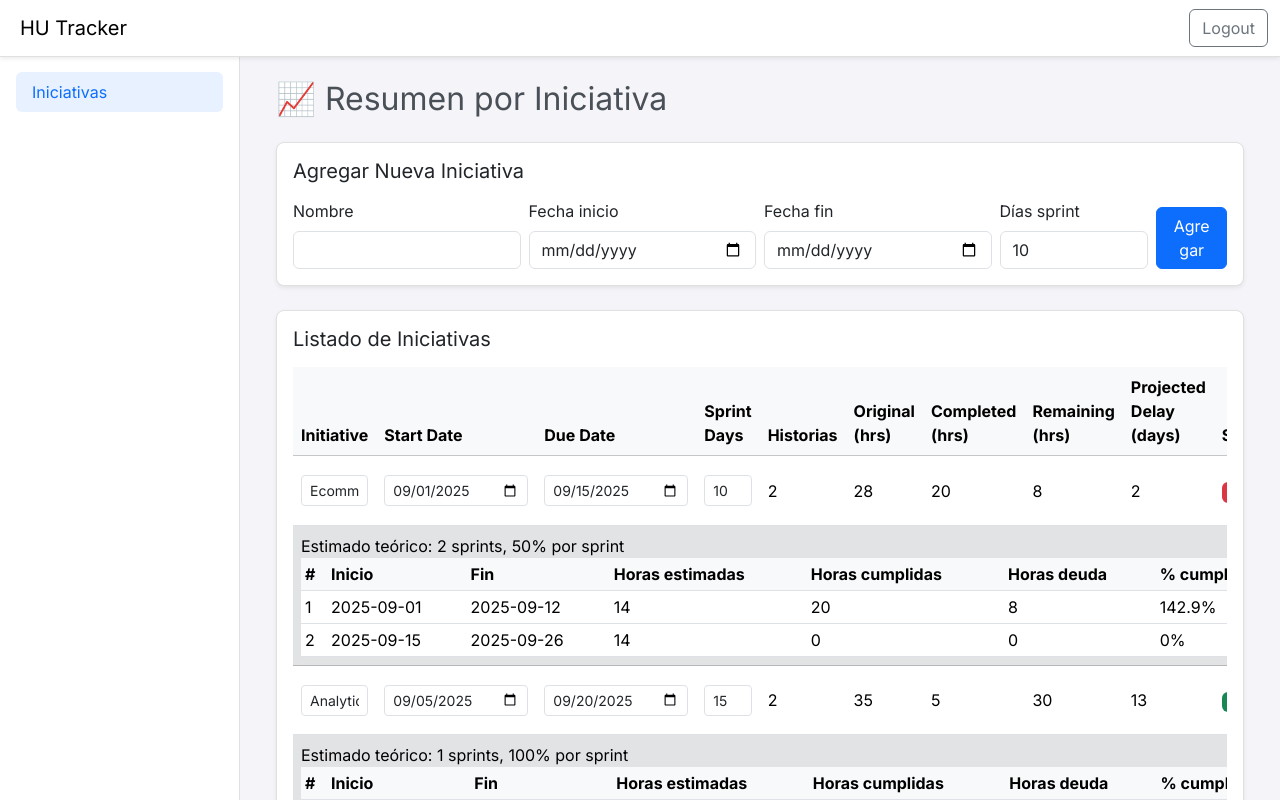
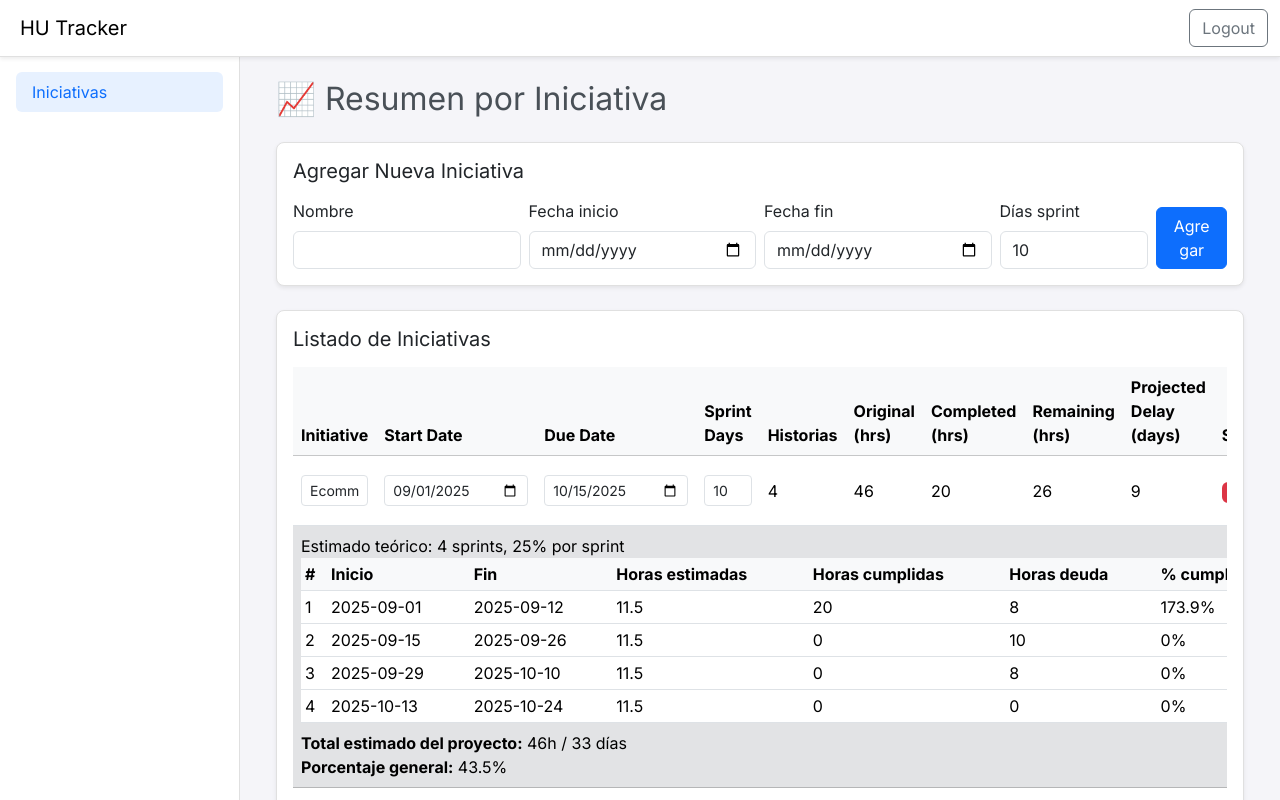
Before and after one commit to EdsonGarcia13/Hu-Tracker, a React (Vite) app: page /login in a window 1280 px wide. Both pictures are taken after typing "name@example.com", "Sample123" into the empty fields and a click on the button "Entrar". Shown: the top 800 px of the page. Built offline with nearby package versions, Linux system fonts and the light colour scheme.

Commit message:
Add sprint-rich initiative mock and overall totals

```diff
--- a/src/mocks/initiativesMock.js
+++ b/src/mocks/initiativesMock.js
@@ -4,7 +4,7 @@
     id: "ini-1",
     name: "Ecommerce Platform",
     startDate: "2025-09-01",
-    dueDate: "2025-09-15",
+    dueDate: "2025-10-15",
     sprintDays: 10,
     stories: [
       {
@@ -27,14 +27,34 @@
         "Start Date": "2025-09-02",
         "Due Date": "2025-09-08",
       },
+      {
+        id: "hu-5",
+        Title: "Lista de deseos",
+        State: "ToDo",
+        "Original Estimate": 10,
+        "Completed Work": 0,
+        "Remaining Work": 10,
+        "Start Date": "2025-09-16",
+        "Due Date": "2025-09-22",
+      },
+      {
+        id: "hu-6",
+        Title: "Notificaciones por correo",
+        State: "ToDo",
+        "Original Estimate": 8,
+        "Completed Work": 0,
+        "Remaining Work": 8,
+        "Start Date": "2025-09-30",
+        "Due Date": "2025-10-05",
+      },
     ],
   },
   {
     id: "ini-2",
     name: "Analytics Dashboard",
     startDate: "2025-09-05",
-    dueDate: "2025-09-20",
-    sprintDays: 15,
+    dueDate: "2025-10-10",
+    sprintDays: 7,
     stories: [
       {
         id: "hu-3",
@@ -44,7 +64,7 @@
         "Completed Work": 0,
         "Remaining Work": 20,
         "Start Date": "2025-09-05",
-        "Due Date": "2025-09-15",
+        "Due Date": "2025-09-12",
       },
       {
         id: "hu-4",
@@ -56,6 +76,26 @@
         "Start Date": "2025-09-07",
         "Due Date": "2025-09-14",
       },
+      {
+        id: "hu-7",
+        Title: "Alertas de negocio",
+        State: "ToDo",
+        "Original Estimate": 12,
+        "Completed Work": 0,
+        "Remaining Work": 12,
+        "Start Date": "2025-09-15",
+        "Due Date": "2025-09-22",
+      },
+      {
+        id: "hu-8",
+        Title: "Exportar datos",
+        State: "ToDo",
+        "Original Estimate": 18,
+        "Completed Work": 0,
+        "Remaining Work": 18,
+        "Start Date": "2025-09-25",
+        "Due Date": "2025-10-02",
+      },
     ],
   },
 ];
--- a/src/pages/InitiativesOverviewPage.jsx
+++ b/src/pages/InitiativesOverviewPage.jsx
@@ -54,6 +54,8 @@
         totalSprints > 0 ? +(100 / totalSprints).toFixed(2) : 0;
       const expectedHoursPerSprint =
         totalSprints > 0 ? +(original / totalSprints).toFixed(2) : 0;
+      const completionPercent =
+        original > 0 ? +((completed / original) * 100).toFixed(1) : 0;
 
       const sprints = [];
       if (totalSprints > 0 && ini.startDate) {
@@ -148,6 +150,8 @@
         expectedPercentPerSprint,
         expectedHoursPerSprint,
         sprints,
+        totalDays: totalBusinessDays,
+        completionPercent,
       };
     });
   }, [initiatives]);
@@ -381,6 +385,12 @@
                         </tbody>
                       </table>
                     </div>
+                    <div className="mt-2">
+                      <strong>Total estimado del proyecto:</strong> {row.original}h / {row.totalDays}{" "}
+                      días
+                      <br />
+                      <strong>Porcentaje general:</strong> {row.completionPercent}%
+                    </div>
                   </td>
                 </tr>
               )}
```
